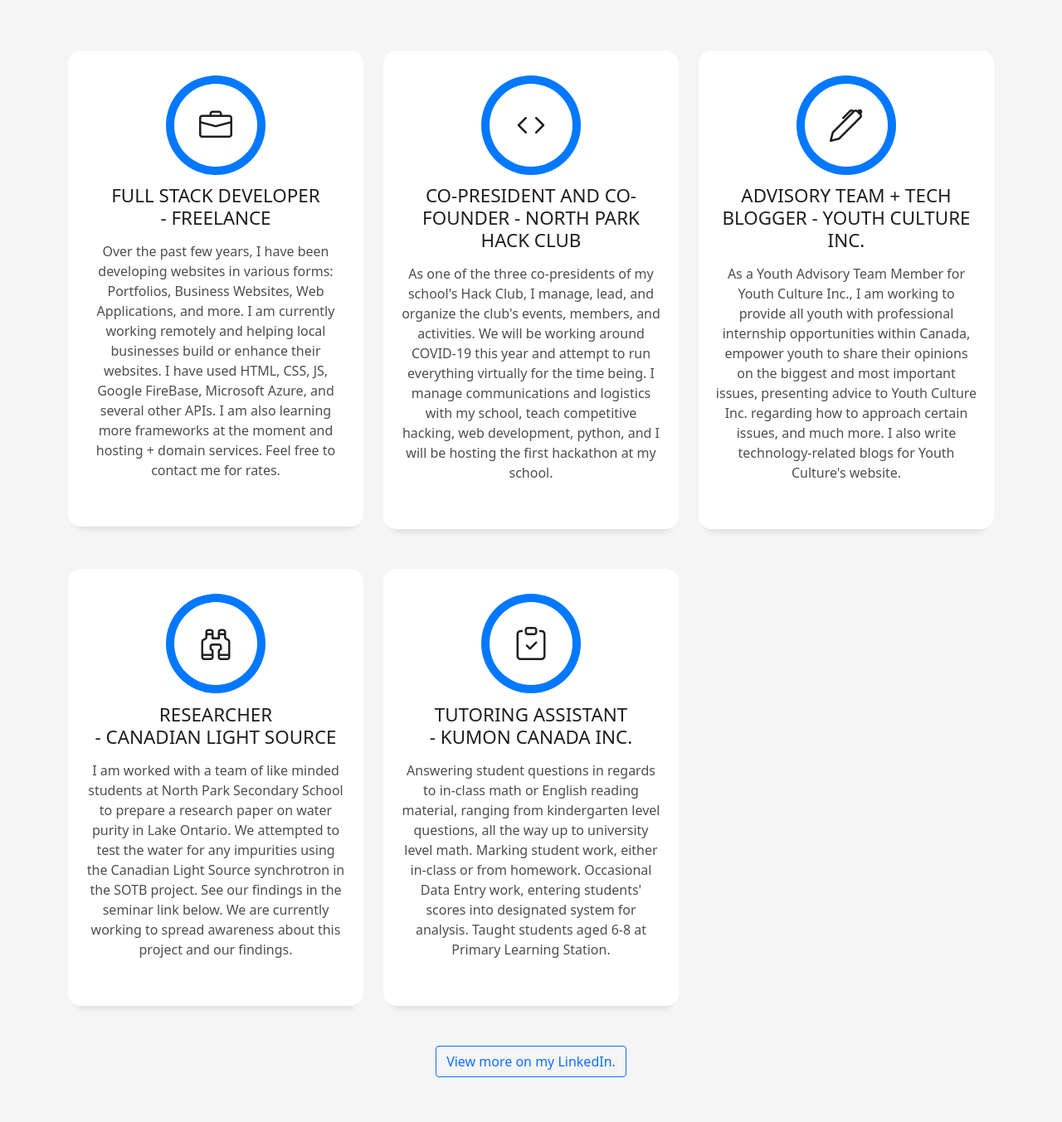
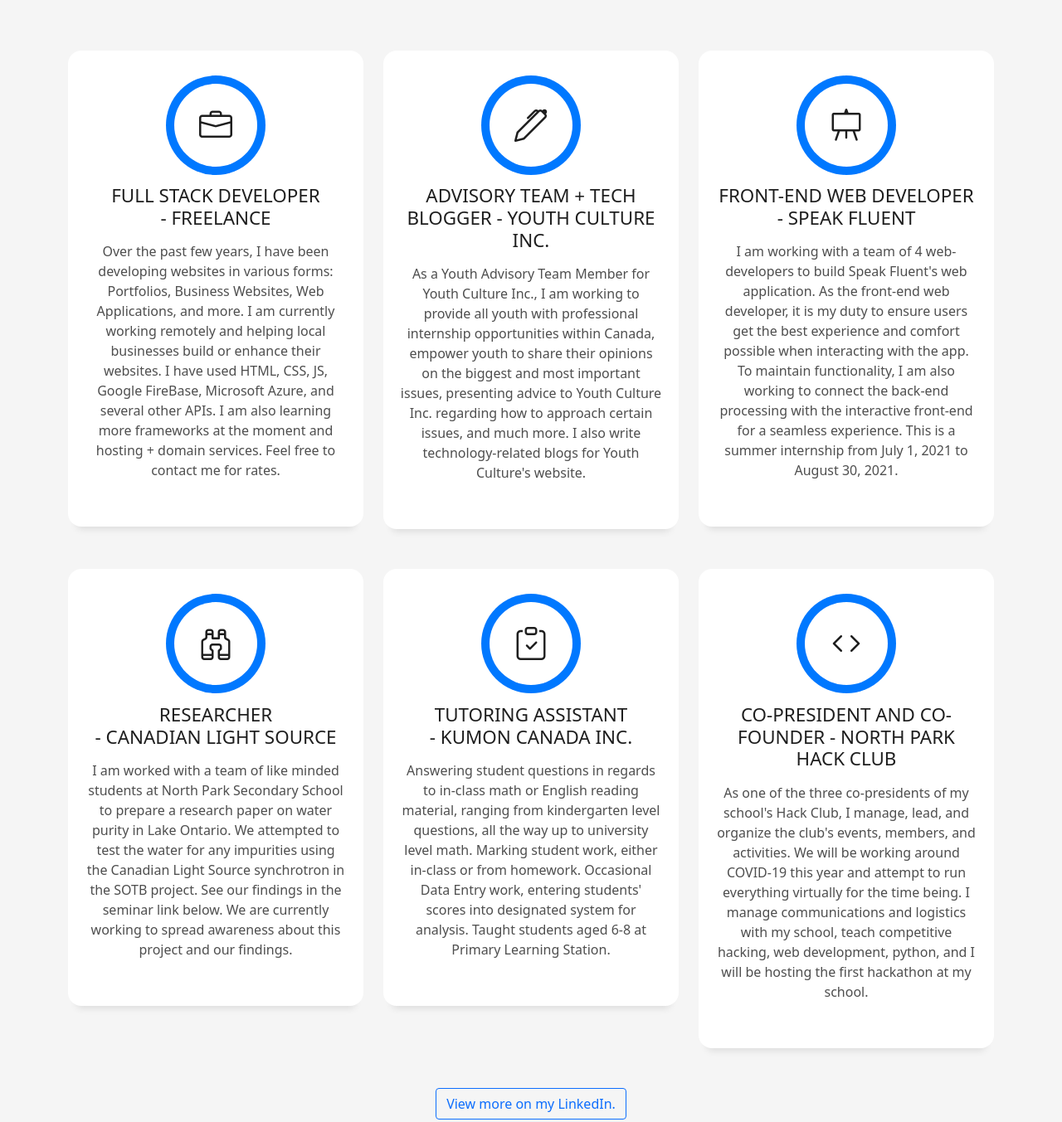
Before and after one commit to theDe-bugger/Portfolio, a plain HTML site: page index.html in a window 1280 px wide. Shown: the part 3681-5034 px from the top of the page at 83% size. Drawn offline with Linux system fonts and the light colour scheme.

Commit message:
Update index.html

```diff
--- a/index.html
+++ b/index.html
@@ -422,23 +422,7 @@
                   </div>
                 </div>
               </div>
-              <div class="col-md-4">
-                <div class="service-box">
-                  <div class="service-ico">
-                    <span class="ico-circle"><i class="bi bi-code"></i></span>
-                  </div>
-                  <div class="service-content">
-                    <h2 class="s-title">Co-President and Co-Founder - North Park Hack Club</h2>
-                    <p class="s-description text-center">
-                      As one of the three co-presidents of my school's Hack Club, I manage, lead,
-                      and organize the club's events, members, and activities. We will be working
-                      around COVID-19 this year and attempt to run everything virtually for the time being.
-                      I manage communications and logistics with my school, teach competitive hacking,
-                      web development, python, and I will be hosting the first hackathon at my school.
-                    </p>
-                  </div>
-                </div>
-              </div>
+
               <div class="col-md-4">
                 <div class="service-box">
                   <div class="service-ico">
@@ -456,7 +440,25 @@
                   </div>
                 </div>
               </div>
+              <div class="col-md-4">
+                <div class="service-box">
+                  <div class="service-ico">
+                    <span class="ico-circle"><i class="bi bi-easel"></i></span>
+                  </div>
+                  <div class="service-content">
+                    <h2 class="s-title">Front-End Web Developer - Speak Fluent</h2>
+                    <p class="s-description text-center">
+                      I am working with a team of 4 web-developers to build Speak Fluent's web
+                      application. As the front-end web developer, it is my duty to ensure users
+                      get the best experience and comfort possible when interacting with the app.
+                       To maintain functionality, I am also working to connect the back-end processing
+                      with the interactive front-end for a seamless experience. This is a summer internship
+                      from July 1, 2021 to August 30, 2021.
 
+                    </p>
+                  </div>
+                </div>
+              </div>
               <div class="col-md-4">
                 <div class="service-box">
                   <div class="service-ico">
@@ -487,6 +489,23 @@
                       Marking student work, either in-class or from homework. Occasional Data Entry work,
                       entering students' scores into designated system for analysis.
                       Taught students aged 6-8 at Primary Learning Station.
+                    </p>
+                  </div>
+                </div>
+              </div>
+              <div class="col-md-4">
+                <div class="service-box">
+                  <div class="service-ico">
+                    <span class="ico-circle"><i class="bi bi-code"></i></span>
+                  </div>
+                  <div class="service-content">
+                    <h2 class="s-title">Co-President and Co-Founder - North Park Hack Club</h2>
+                    <p class="s-description text-center">
+                      As one of the three co-presidents of my school's Hack Club, I manage, lead,
+                      and organize the club's events, members, and activities. We will be working
+                      around COVID-19 this year and attempt to run everything virtually for the time being.
+                      I manage communications and logistics with my school, teach competitive hacking,
+                      web development, python, and I will be hosting the first hackathon at my school.
                     </p>
                   </div>
                 </div>
```
